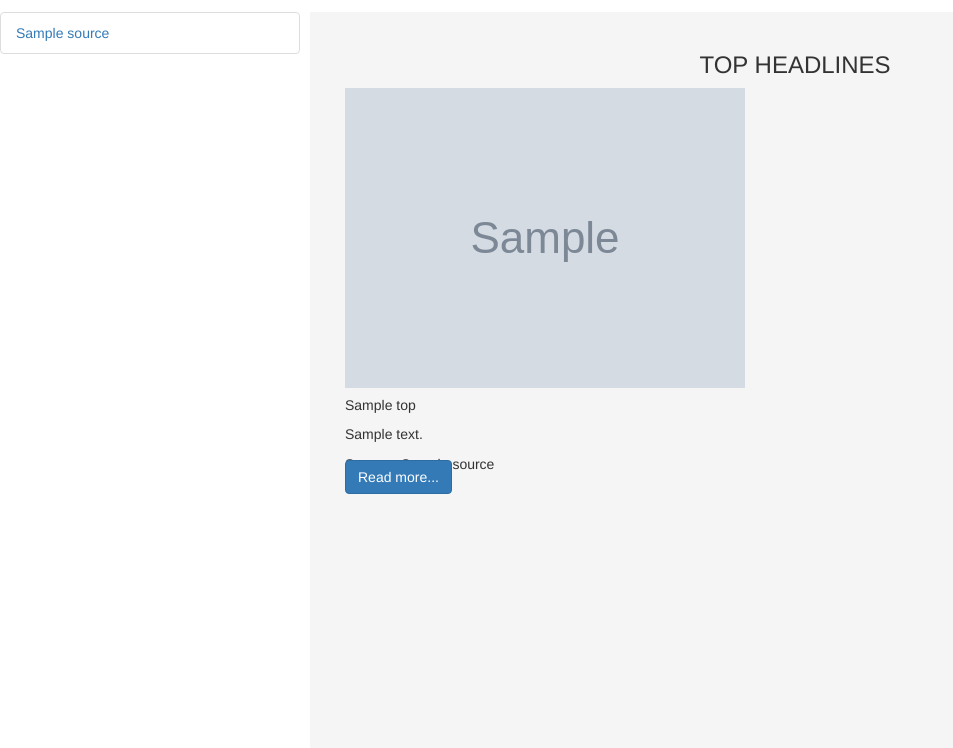
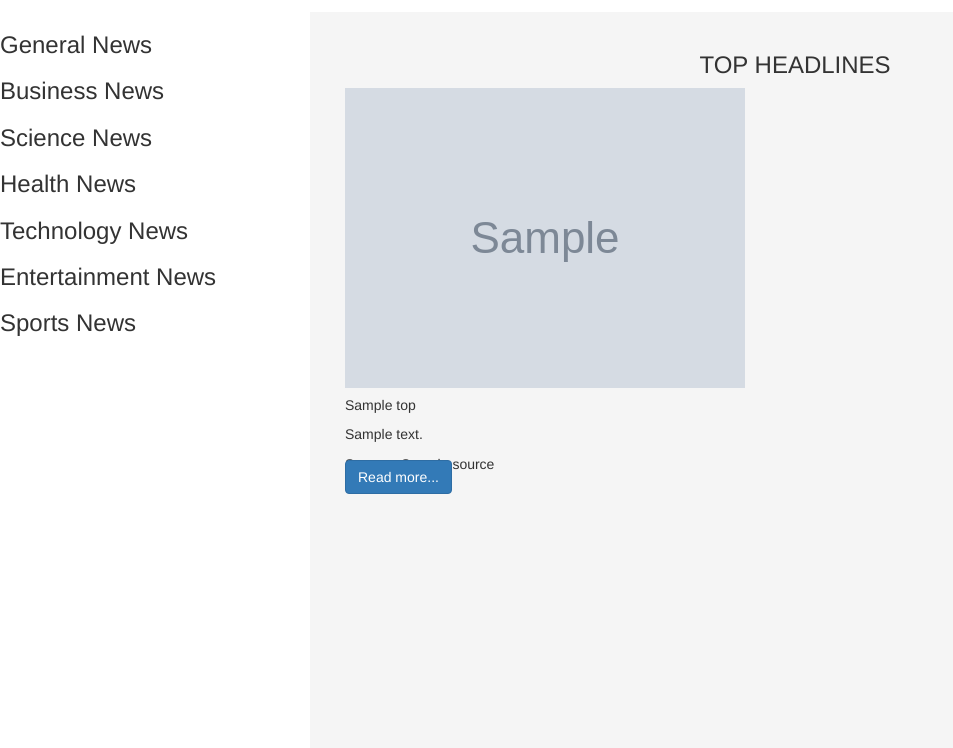
Before and after one commit to p-koskey/news-sources, a Flask app: template app/templates/index.html in a window 1280 px wide. Shown: the part 52-800 px from the top of the page, without its empty margins (0-953 px from the left). Run offline with Flask 2, Linux system fonts and the light colour scheme; the template is opened without the code that fills it: most values are stand-ins (such as "Sample title", 1, 10 or a date in 2020); grey boxes marked "Sample" are stand-in pictures; some libraries are stand-ins or nearby versions.

Commit message:
added categories to side bar

```diff
--- a/app/templates/index.html
+++ b/app/templates/index.html
@@ -17,15 +17,33 @@
         {% block content %}
         <!-- Sources section  -->
         <aside class="sidebar">
+            <h3 class="bg-dark text-white">General News</h3>
             <ul class="list-group">
-              {% for source in sources %}
-              <a href="/article/{{source.id}}">
-              <li class="list-group-item list-group-item-action ">
-
-                      {{ source.name}}
-
-              </li></a>
-              {% endfor %}
+             {{macro.displaySources(general)}}
+            </ul>
+            <h3 class="bg-dark text-white">Business News</h3>
+            <ul class="list-group">
+             {{macro.displaySources(business)}}
+            </ul>
+            <h3 class="bg-dark text-white">Science News</h3>
+            <ul class="list-group">
+             {{macro.displaySources(science)}}
+            </ul>
+            <h3 class="bg-dark text-white">Health News</h3>
+            <ul class="list-group">
+             {{macro.displaySources(health)}}
+            </ul>
+            <h3 class="bg-dark text-white">Technology News</h3>
+            <ul class="list-group">
+             {{macro.displaySources(technology)}}
+            </ul>
+            <h3 class="bg-dark text-white">Entertainment News</h3>
+            <ul class="list-group">
+             {{macro.displaySources(entertainment)}}
+            </ul>
+            <h3 class="bg-dark text-white">Sports News</h3>
+            <ul class="list-group">
+             {{macro.displaySources(sports)}}
             </ul>
 
         </aside>
--- a/app/templates/macros.html
+++ b/app/templates/macros.html
@@ -1,7 +1,17 @@
-{% macro displaySources(sources_list) %}
+{% macro displaySources(source_list) %}
 
     {% for source in source_list %}
-        <li>{{ source.name}}</li>
+            {% if source.name == name %}
+                <a href="#">
+                  <li class="list-group-item list-group-item-action  list-group-item-info">
+                      {{ source.name}}
+                  </li></a>
+              {% else %}
+                <a href="/article/{{source.id}}">
+                <li class="list-group-item list-group-item-action">
+                    {{ source.name}}
+                </li></a>
+                {% endif %}
     {% endfor %}
 
 {% endmacro %}
--- a/config.py
+++ b/config.py
@@ -3,7 +3,7 @@ class Config:
     '''
     General configuration parent class
     '''
-    SOURCE_API_BASE_URL = 'https://newsapi.org/v2/sources?category={}&apiKey={}'
+    SOURCE_API_BASE_URL = 'https://newsapi.org/v2/sources?category={}&language=en&apiKey={}'
     ARTICLES_API_BASE_URL = 'https://newsapi.org/v2/everything?sources={}&language=en&apiKey={}'
     TOP_API_BASE_URL = "https://newsapi.org/v2/top-headlines?language=en&apiKey={}"
     NEWS_API_KEY = os.environ.get('NEWS_API_KEY')
```
Also changed, not shown: app/main/views.py (+10 -5 lines), app/templates/article.html (+27 -13 lines).
